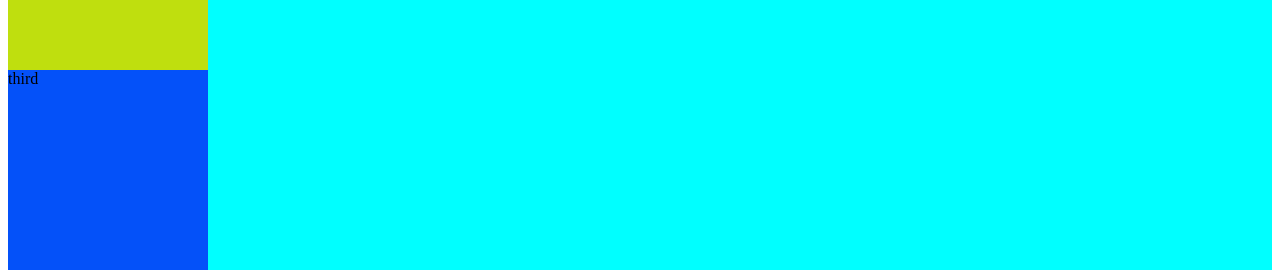
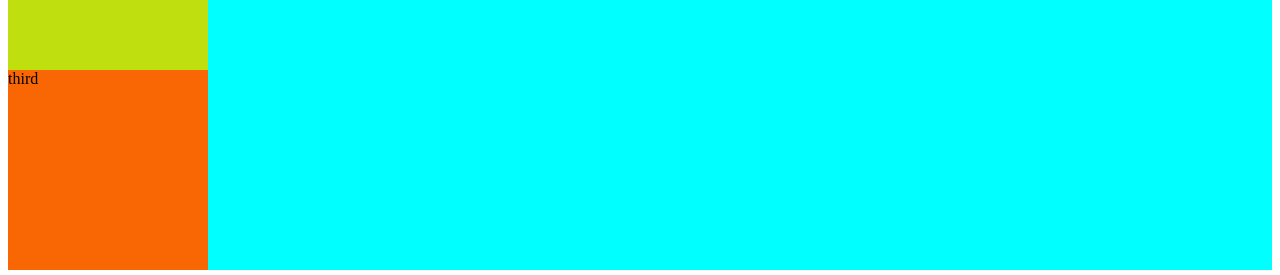
Before and after one commit to shohidullahCSE/First-year-Project, a plain HTML site: page first.html in a window 1280 px wide. Shown: the part 1467-1742 px from the top of the page. Drawn offline with Linux system fonts and the light colour scheme.

Commit message:
first commit

```diff
--- a/style.css
+++ b/style.css
@@ -47,5 +47,5 @@ color: red;
     background-color: #bfdf0e;
 }
 #third{
-    background-color: #0451f9;
+    background-color: #f96604;
 }
```
